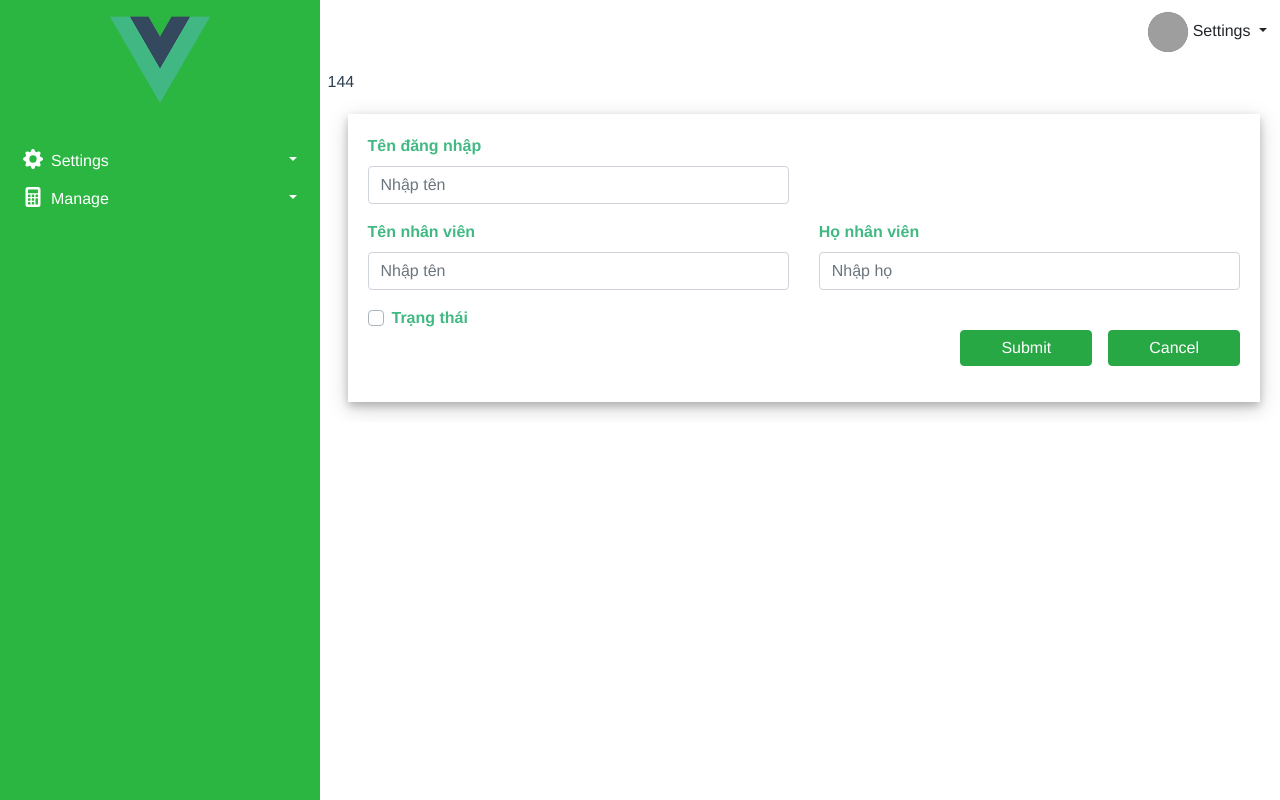
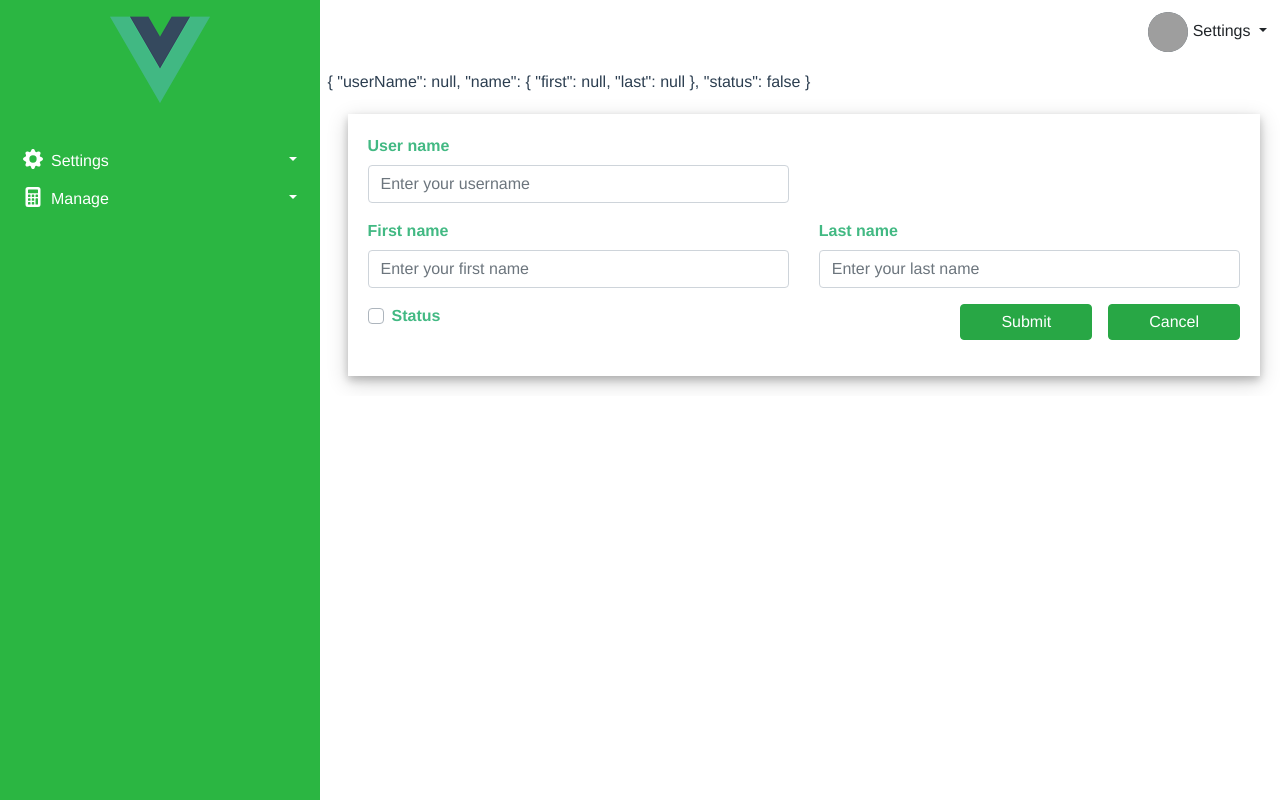
Before and after one commit to meocutee123/assignment, a Vue app: page /user/create in a window 1280 px wide. Built offline with nearby package versions, Linux system fonts and the light colour scheme; sample sign-in values are in the browser's storage; grey boxes are pictures that could not be loaded.

Commit message:
12/29 5PM

```diff
--- /dev/null
+++ b/src/Elements/form.vue
@@ -0,0 +1,62 @@
+<template>
+  <b-row>
+    <b-col
+      v-for="(layout, index) in layouts"
+      :key="index"
+      :cols="layout.cols"
+      :class="layout.classes"
+    >
+      <b-form-group v-if="layout.type == 'input'" :label="layout.label">
+        <b-form-input
+          v-for="(attr, index) in layout.attrs"
+          :key="index"
+          :id="attr.id"
+          :class="attr.classes"
+          :placeholder="attr.placeholder"
+          :disabled="attr.disabled"
+          v-model="model[attr.model]"
+        ></b-form-input>
+        <b-form-invalid-feedback>{{
+          layout.invalidFeedback
+        }}</b-form-invalid-feedback>
+      </b-form-group>
+      <b-form-group v-if="layout.type == 'checkbox'">
+        <b-form-checkbox
+          v-for="(attr, index) in layout.attrs"
+          :key="index"
+          :class="attr.classes"
+          v-model="model[attr.model]"
+        >
+          {{ attr.label }}
+        </b-form-checkbox>
+      </b-form-group>
+      <b-form-group v-if="layout.type == 'button'">
+        <b-button
+          v-for="(attr, index) in layout.attrs"
+          :key="index"
+          :type="attr.type"
+          :to="{ name: attr.to }"
+          :variant="attr.variant"
+          :class="attr.classes"
+          >{{ attr.label }}</b-button
+        >
+      </b-form-group>
+    </b-col>
+  </b-row>
+</template>
+<script>
+import { validationMixin } from "vuelidate";
+export default {
+  mixins: [validationMixin],
+  props: {
+    layouts: {
+      type: Array,
+      required: true,
+    },
+    model: {
+      type: Object,
+      required: true,
+    },
+  },
+};
+</script>
--- a/src/components/forms/user/Create.vue
+++ b/src/components/forms/user/Create.vue
@@ -1,127 +1,127 @@
 <template>
-  <div id="create-user">{{getID}}
+  <div id="create-user">{{newUser}}
     <form @submit.prevent="addUser">
-      <b-row>
-        <b-col cols="6">
-          <b-form-group
-            id="fieldset-1"
-            label="Tên đăng nhập"
-            label-for="input-1"
-          >
-            <b-form-input
-              id="userName"
-              placeholder="Nhập tên"
-              v-model.trim="$v.newUser.userName.$model"
-              :class="{
-                'is-invalid': $v.newUser.userName.$error,
-                'is-valid': !$v.newUser.userName.$invalid,
-              }"
-            ></b-form-input>
-            <p
-              class="invalid-feedback text-danger"
-              v-if="!$v.newUser.userName.required"
-            >
-              Username cannot be blank!
-            </p>
-            <p
-              class="invalid-feedback text-danger"
-              v-if="!$v.newUser.userName.minLength"
-            >
-              Username must greater than
-              {{ $v.newUser.userName.$params.minLength.min }} characters!
-            </p>
-          </b-form-group>
-        </b-col>
-        <b-col cols="6"></b-col>
-        <b-col cols="6"
-          ><b-form-group
-            id="fieldset-1"
-            label="Tên nhân viên"
-            label-for="input-1"
-          >
-            <b-form-input
-              placeholder="Nhập tên"
-              v-model.trim="$v.newUser.name.first.$model"
-              :class="{
-                'is-invalid': $v.newUser.name.first.$error,
-                'is-valid': !$v.newUser.name.first.$invalid,
-              }"
-            ></b-form-input>
-            <p
-              class="invalid-feedback text-danger"
-              v-if="!$v.newUser.name.first.required"
-            >
-              First name cannot be blank!
-            </p>
-          </b-form-group></b-col
-        >
-        <b-col cols="6"
-          ><b-form-group
-            id="fieldset-1"
-            label="Họ nhân viên"
-            label-for="input-1"
-          >
-            <b-form-input
-              id="userName"
-              placeholder="Nhập họ"
-              v-model.trim="$v.newUser.name.last.$model"
-              :class="{
-                'is-invalid': $v.newUser.name.last.$error,
-                'is-valid': !$v.newUser.name.last.$invalid,
-              }"
-            ></b-form-input>
-            <p
-              class="invalid-feedback text-danger"
-              v-if="!$v.newUser.name.last.required"
-            >
-              Last name cannot be blank!
-            </p>
-          </b-form-group></b-col
-        >
-        <b-col cols="6">
-          <b-form-checkbox v-model="newUser.status">
-            Trạng thái
-          </b-form-checkbox>
-        </b-col>
-        <b-col cols="12" class="d-flex">
-          <b-form-group class="mr-3 ml-auto">
-              <b-button type="submit" block variant="success"
-                >Submit</b-button
-            >
-          </b-form-group>
-          <b-form-group>
-            <router-link to="/"
-              ><b-button  block variant="success">Cancel</b-button></router-link
-            >
-          </b-form-group>
-        </b-col>
-      </b-row>
+      <Form :layouts="layouts" :model="model"/>
     </form>
   </div>
 </template>
 <script>
+import Form from "@/elements/form";
 import { mapGetters, mapMutations } from "vuex";
 import { required, minLength } from "vuelidate/lib/validators";
 export default {
   data() {
     return {
-      newUser: {
-        id: this.getID,
-        name: { first: "", last: "" },
-        userName: "",
-        createdDate: this.getFormattedDate(),
+      layouts: [
+        {
+          cols: "6",
+          type: "input",
+          label: "User name",
+          invalidFeedback:
+            "This field is required and must be at least 3 characters",
+          attrs: [
+            {
+              id: "userName",
+              classes: [],
+              placeholder: "Enter your username",
+              model: "userName",
+              validation: true,
+            },
+          ],
+        },
+        {
+          cols: "6",
+        },
+        {
+          cols: "6",
+          type: "input",
+          label: "First name",
+          invalidFeedback: "This field is required",
+          attrs: [
+            {
+              id: "first",
+              classes: [],
+              placeholder: "Enter your first name",
+              model: "first",
+              validation: true,
+            },
+          ],
+        },
+        {
+          cols: "6",
+          type: "input",
+          label: "Last name",
+          invalidFeedback: "This field is required",
+          attrs: [
+            {
+              id: "last",
+              classes: [],
+              placeholder: "Enter your last name",
+              model: "last",
+              validation: true,
+            },
+          ],
+        },
+        {
+          cols: "6",
+          type: "checkbox",
+          attrs: [
+            {
+              label: "Status",
+              model: "status",
+            },
+          ],
+        },
+        {
+
+          cols: "6",
+          type: "button",
+          classes: ["d-flex", "flex-row-reverse"],
+          attrs: [
+            {
+              type: 'submit',
+              variant: "success",
+              label: "Submit",
+              classes: ["mr-3"],
+            },
+            {
+              variant: "success",
+              label: "Cancel",
+              to: 'Home'
+            },
+          ],
+        },
+      ],
+      model: {
+        userName: null,
+        first: null,
+        last: null,
         status: false,
       },
     };
   },
-
+  validations: {
+    model: {
+      userName: {
+        required,
+        minLength: minLength(3),
+      },
+      first: {
+        required,
+      },
+      last: {
+        required,
+      },
+    },
+  },
   methods: {
     ...mapMutations(["ADD_USER"]),
+
     addUser: function() {
-      this.$v.$touch();
-      if (!this.$v.$invalid) {
-        this.ADD_USER(this.newUser);
-        this.$router.replace("/")
+      this.$v.model.$touch();
+
+      if (!this.$v.model.$anyError) {
+        return;
       }
     },
     getFormattedDate() {
@@ -143,29 +143,24 @@ export default {
       return str;
     },
   },
-  validations: {
-    newUser: {
-      name: {
-        first: {
-          required,
-        },
-        last: {
-          required,
-        },
-      },
-      userName: {
-        required,
-        minLength: minLength(3),
-      },
+  computed: {
+    ...mapGetters(["getAllUsers"]),
+    getID() {
+      const id = this.getAllUsers.items.length + 1;
+      return id;
+    },
+    newUser() {
+      let newUser = {
+        userName: this.model.userName,
+        name: { first: this.model.first, last: this.model.last },
+        status: this.model.status,
+      };
+      return newUser;
     },
   },
-  computed: {
-    ...mapGetters(['getAllUsers']),
-    getID(){
-      const id = this.getAllUsers.items.length + 1;
-      return id
-    }
-  }
+  components: {
+    Form,
+  },
 };
 </script>
 <style lang="scss" scope="this api replaced by slot-scope in 2.5.0+">
--- a/src/components/tables/Product.vue
+++ b/src/components/tables/Product.vue
@@ -68,7 +68,7 @@ export default {
     Table,
   },
   computed: {
-    ...mapGetters(["getAllProducts"]),
+    ...mapGetters(['getAllProducts']),
   },
 };
 </script>
--- /dev/null
+++ b/src/mixins/index.js
@@ -0,0 +1,24 @@
+const mixins = {
+    methods: {
+        getFormattedDate() {
+            var date = new Date();
+            var str =
+              date.getMonth() +
+              1 +
+              "/" +
+              date.getDate() +
+              "/" +
+              date.getFullYear() +
+              ", " +
+              date.getHours() +
+              ":" +
+              date.getMinutes() +
+              ":" +
+              date.getSeconds() +
+              `${+date.getHours() > 12 ? " PM" : " AM"}`;
+
+            return str;
+          },
+    }
+}
+export default mixins
--- a/src/views/test.vue
+++ b/src/views/test.vue
@@ -1,6 +1,5 @@
 <template>
   <div id="create-user">
-    {{ newUser }}
     <form @submit.prevent="addUser">
       <b-row>
         <b-col
@@ -18,7 +17,7 @@
               :placeholder="attr.placeholder"
               :disabled="attr.disabled"
               v-model="$v.model[attr.model].$model"
-              :state="attr.vadiation ? validateState(`${attr.id}`) : ''"
+              :state="attr.validation ? validateState(`${attr.id}`) : null"
             ></b-form-input>
             <b-form-invalid-feedback>{{
               layout.invalidFeedback
@@ -52,7 +51,7 @@
 <script>
 import { mapGetters, mapMutations } from "vuex";
 import { validationMixin } from "vuelidate";
-import { required } from "vuelidate/lib/validators";
+import { required, minLength } from "vuelidate/lib/validators";
 export default {
   mixins: [validationMixin],
   data() {
@@ -62,15 +61,15 @@ export default {
           cols: "6",
           type: "input",
           label: "User name",
-          invalidFeedback: "hey hey hey",
-
+          invalidFeedback:
+            "This field is required and must be at least 3 characters",
           attrs: [
             {
               id: "userName",
               classes: [],
               placeholder: "Enter your username",
               model: "userName",
-              vadiation: true,
+              validation: true,
             },
           ],
         },
@@ -81,12 +80,14 @@ export default {
           cols: "6",
           type: "input",
           label: "First name",
+          invalidFeedback: "This field is required",
           attrs: [
             {
               id: "first",
               classes: [],
               placeholder: "Enter your first name",
               model: "first",
+              validation: true,
             },
           ],
         },
@@ -94,12 +95,14 @@ export default {
           cols: "6",
           type: "input",
           label: "Last name",
+          invalidFeedback: "This field is required",
           attrs: [
             {
-              id: "lastName",
+              id: "last",
               classes: [],
               placeholder: "Enter your last name",
               model: "last",
+              validation: true,
             },
           ],
         },
@@ -140,20 +143,17 @@ export default {
   },
   methods: {
     ...mapMutations(["ADD_USER"]),
-    validateState(userName) {
-      console.log(userName);
-      const { $dirty, $error } = this.$v.model[userName];
-      console.log($dirty);
-      console.log($error);
+    validateState(field) {
+      const { $dirty, $error } = this.$v.model[field];
       return $dirty ? !$error : null;
     },
     addUser: function() {
       this.$v.model.$touch();
 
       if (!this.$v.model.$anyError) {
+        console.log("you've passed");
         return;
       }
-      console.log("You've passed!");
     },
     getFormattedDate() {
       var date = new Date();
@@ -178,6 +178,7 @@ export default {
     model: {
       userName: {
         required,
+        minLength: minLength(3),
       },
       first: {
         required,
```
Also changed, not shown: src/components/forms/product/Create.vue (+2 -19 lines).
